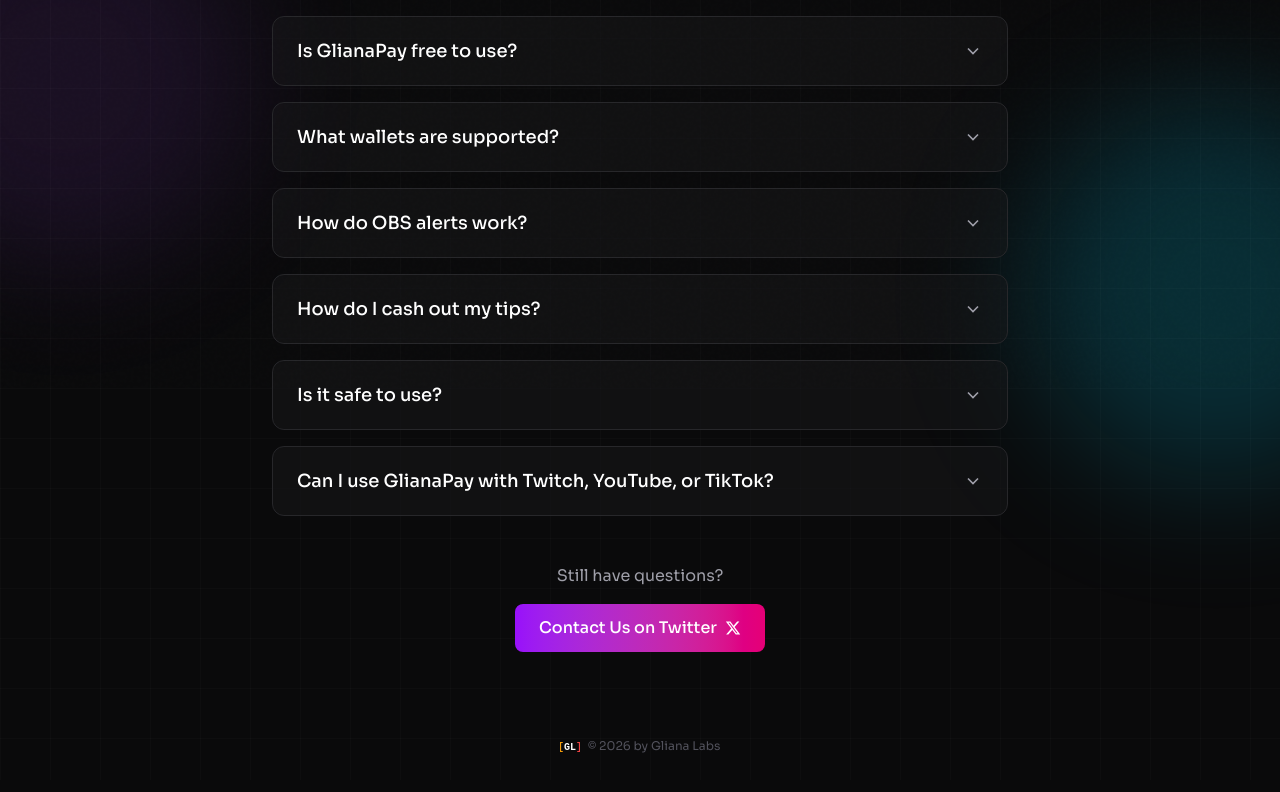
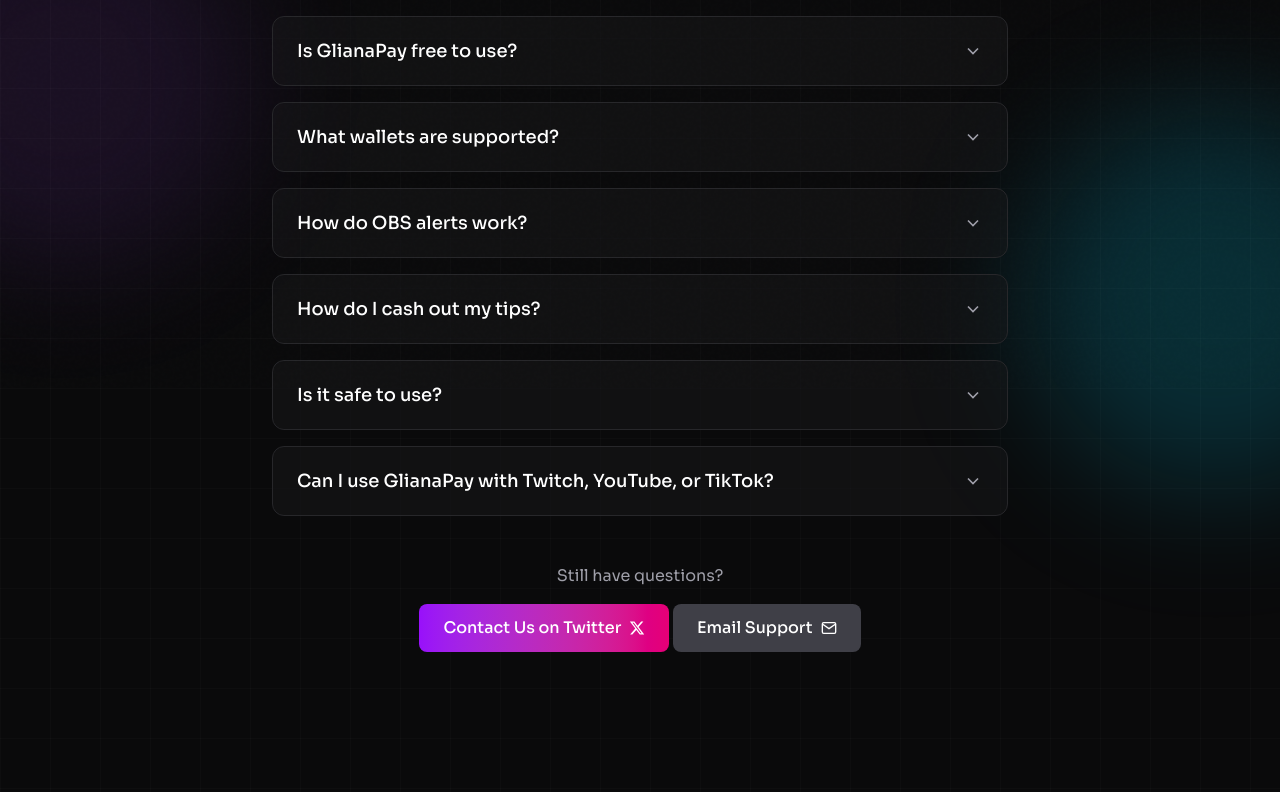
Before and after one commit to Gliana-Labs/gliana-pay-web, a SvelteKit app: page /faq in a window 1280 px wide. Shown: the part 412-1204 px from the top of the page. Built offline with nearby package versions, Linux system fonts and the light colour scheme.

Commit message:
feat: update footer across all pages
- Add Report Bug to login, dashboard, and tipping pages
- Keep copyright only on homepage
- Remove footers from FAQ, How, Docs pages
- Adjust floating icons for better performance

```diff
--- a/src/lib/components/FloatingIcons.svelte
+++ b/src/lib/components/FloatingIcons.svelte
@@ -133,6 +133,12 @@
     z-index: 0;
   }
 
+  @media (max-width: 1024px) {
+    .floating-icons {
+      display: none;
+    }
+  }
+
   .fountain-icon {
     animation: fountain ease-out infinite;
   }
--- a/src/routes/+page.svelte
+++ b/src/routes/+page.svelte
@@ -187,7 +187,7 @@
     </div>
 
     <!-- Footer -->
-    <div class="absolute bottom-6 left-0 right-0 flex justify-center">
+    <div class="absolute bottom-6 left-0 right-0 flex justify-center items-center px-4">
       <a href="https://glianalabs.com" target="_blank" class="flex items-center gap-2 hover:opacity-80 transition-opacity">
         <img src="/gl-logo.svg" alt="gliana" class="h-5 w-auto" />
         <span class="text-zinc-600 text-xs">
--- a/src/routes/[slug]/+page.svelte
+++ b/src/routes/[slug]/+page.svelte
@@ -277,7 +277,7 @@
     <div class="absolute inset-0 bg-[linear-gradient(rgba(255,255,255,0.02)_1px,transparent_1px),linear-gradient(90deg,rgba(255,255,255,0.02)_1px,transparent_1px)] bg-[size:40px_40px]"></div>
   </div>
 
-  <!-- Beta Badge with Tooltip -->
+  <!-- Beta Badge -->
   <div class="absolute top-4 right-4 group z-20">
     <div class="flex items-center gap-2 px-3 py-1.5 bg-yellow-500/20 border border-yellow-500/40 rounded-full cursor-help">
       <span class="w-2 h-2 bg-yellow-400 rounded-full animate-pulse"></span>
@@ -417,6 +417,11 @@
       </div>
     {/if}
   </div>
+
+  <!-- Footer -->
+  <div class="absolute bottom-6 left-0 px-4">
+    <a href="mailto:support@glianapay.com?subject=Report Bug" class="text-xs text-zinc-500 hover:text-white">Report Bug</a>
+  </div>
 </div>
 
 <style>
--- a/src/routes/dashboard/+page.svelte
+++ b/src/routes/dashboard/+page.svelte
@@ -145,7 +145,7 @@
   function testAlertWS() {
     if (testInProgress) return;
     testInProgress = true;
-
+contact
     fetch(`https://api.glianapay.com/api/test-alert/${slug}`, {
       method: 'POST'
     }).then(async (res) => {
@@ -374,6 +374,11 @@
         </div>
       </div>
     </div>
+
+    <!-- Footer -->
+    <div class="absolute bottom-6 left-0 px-4">
+      <a href="mailto:support@glianapay.com?subject=Report Bug" class="text-xs text-zinc-500 hover:text-white">Report Bug</a>
+    </div>
   </div>
 
   <!-- Toast -->
--- a/src/routes/docs/+page.svelte
+++ b/src/routes/docs/+page.svelte
@@ -18,11 +18,12 @@
   <meta name="twitter:image" content="https://glianapay.com/og-image.png" />
 </svelte:head>
 
-<div class="min-h-screen bg-[#0a0a0b] text-white font-['Sora'] relative overflow-hidden">
+<div class="min-h-screen bg-[#0a0a0b] text-white font-['Sora'] flex flex-col">
   <!-- Animated Background -->
   <div class="absolute inset-0 overflow-hidden">
     <div class="absolute top-1/4 -left-32 w-96 h-96 bg-purple-500/20 rounded-full blur-3xl animate-pulse"></div>
     <div class="absolute bottom-1/4 -right-32 w-96 h-96 bg-cyan-500/20 rounded-full blur-3xl animate-pulse" style="animation-delay: 1s;"></div>
+    <div class="absolute inset-0 bg-[linear-gradient(rgba(255,255,255,0.02)_1px,transparent_1px),linear-gradient(90deg,rgba(255,255,255,0.02)_1px,transparent_1px)] bg-[size:50px_50px]"></div>
   </div>
 
   <!-- Header -->
@@ -33,7 +34,7 @@
     <a href="/" class="text-zinc-400 hover:text-white text-sm">← Back</a>
   </div>
 
-  <div class="relative z-10 max-w-4xl mx-auto px-4 py-8 pb-32">
+  <div class="relative z-10 max-w-4xl mx-auto px-4 py-8 pb-32 flex-1">
     <div class="text-center mb-12">
       <h1 class="text-3xl md:text-4xl font-bold mb-4">
         <span class="text-gradient bg-clip-text text-transparent bg-[length:200%_200%] animate-gradient">
@@ -87,14 +88,7 @@
   </div>
 
   <!-- Footer -->
-  <div class="absolute bottom-6 left-0 right-0 flex justify-center">
-    <a href="https://glianalabs.com" target="_blank" class="flex items-center gap-2 hover:opacity-80 transition-opacity">
-      <img src="/gl-logo.svg" alt="gliana" class="h-5 w-auto" />
-      <span class="text-zinc-600 text-xs">
-        &copy; {currentYear} by Gliana Labs
-      </span>
-    </a>
-  </div>
+  <div class="h-6"></div>
 </div>
 
 <style>
--- a/src/routes/faq/+page.svelte
+++ b/src/routes/faq/+page.svelte
@@ -115,7 +115,7 @@
     </div>
 
     <!-- CTA -->
-    <div class="mt-12 text-center">
+    <div class="mt-12 text-center space-y-3">
       <p class="text-zinc-400 mb-4">Still have questions?</p>
       <a
         href="https://twitter.com/glianalabs"
@@ -128,18 +128,21 @@
           <path d="M18.244 2.25h3.308l-7.227 8.26 8.502 11.24H16.17l-5.214-6.817L4.99 21.75H1.68l7.73-8.835L1.254 2.25H8.08l4.713 6.231zm-1.161 17.52h1.833L7.084 4.126H5.117z"/>
         </svg>
       </a>
+      <a
+        href="mailto:support@glianapay.com"
+        class="inline-flex items-center gap-2 bg-zinc-700 hover:bg-zinc-600 px-6 py-3 rounded-lg font-medium transition-all"
+      >
+        Email Support
+        <svg xmlns="http://www.w3.org/2000/svg" class="w-4 h-4" viewBox="0 0 24 24" fill="none" stroke="currentColor" stroke-width="2">
+          <path d="M4 4h16c1.1 0 2 .9 2 2v12c0 1.1-.9 2-2 2H4c-1.1 0-2-.9-2-2V6c0-1.1.9-2 2-2z"></path>
+          <polyline points="22,6 12,13 2,6"></polyline>
+        </svg>
+      </a>
     </div>
   </div>
 
   <!-- Footer -->
-  <div class="absolute bottom-6 left-0 right-0 flex justify-center">
-    <a href="https://glianalabs.com" target="_blank" class="flex items-center gap-2 hover:opacity-80 transition-opacity">
-      <img src="/gl-logo.svg" alt="gliana" class="h-5 w-auto" />
-      <span class="text-zinc-600 text-xs">
-        &copy; {new Date().getFullYear()} by Gliana Labs
-      </span>
-    </a>
-  </div>
+  <div class="absolute bottom-6 left-0 right-0 h-6"></div>
 </div>
 
 <style>
--- a/src/routes/how/+page.svelte
+++ b/src/routes/how/+page.svelte
@@ -18,11 +18,12 @@
   <meta name="twitter:image" content="https://glianapay.com/og-image.png" />
 </svelte:head>
 
-<div class="min-h-screen bg-[#0a0a0b] text-white font-['Sora'] relative overflow-hidden">
+<div class="min-h-screen bg-[#0a0a0b] text-white font-['Sora'] flex flex-col">
   <!-- Animated Background -->
   <div class="absolute inset-0 overflow-hidden">
     <div class="absolute top-1/4 -left-32 w-96 h-96 bg-purple-500/20 rounded-full blur-3xl animate-pulse"></div>
     <div class="absolute bottom-1/4 -right-32 w-96 h-96 bg-cyan-500/20 rounded-full blur-3xl animate-pulse" style="animation-delay: 1s;"></div>
+    <div class="absolute inset-0 bg-[linear-gradient(rgba(255,255,255,0.02)_1px,transparent_1px),linear-gradient(90deg,rgba(255,255,255,0.02)_1px,transparent_1px)] bg-[size:50px_50px]"></div>
   </div>
 
   <!-- Header -->
@@ -33,7 +34,7 @@
     <a href="/" class="text-zinc-400 hover:text-white text-sm">← Back</a>
   </div>
 
-  <div class="relative z-10 max-w-3xl mx-auto px-4 py-8 pb-32">
+  <div class="relative z-10 max-w-3xl mx-auto px-4 py-8 flex-1">
     <!-- Header -->
     <div class="text-center mb-12">
       <h1 class="text-3xl md:text-4xl font-bold mb-4">
@@ -125,7 +126,7 @@
     </div>
 
     <!-- CTA -->
-    <div class="text-center mt-12 mb-24">
+    <div class="text-center mt-12 mb-8">
       <a
         href="/login"
         class="inline-flex items-center gap-2 px-8 py-4 bg-gradient-to-r from-cyan-500 via-purple-500 to-pink-500 hover:from-cyan-400 hover:via-purple-400 hover:to-pink-400 rounded-xl font-semibold transition-all transform hover:scale-[1.02] shadow-lg shadow-purple-500/30"
@@ -136,14 +137,7 @@
   </div>
 
   <!-- Footer -->
-  <div class="absolute bottom-6 left-0 right-0 flex justify-center">
-    <a href="https://glianalabs.com" target="_blank" class="flex items-center gap-2 hover:opacity-80 transition-opacity">
-      <img src="/gl-logo.svg" alt="gliana" class="h-5 w-auto" />
-      <span class="text-zinc-600 text-xs">
-        &copy; {currentYear} by Gliana Labs
-      </span>
-    </a>
-  </div>
+  <div class="h-6"></div>
 </div>
 
 <style>
--- a/src/routes/login/+page.svelte
+++ b/src/routes/login/+page.svelte
@@ -589,6 +589,11 @@
         <a href="/" class="hover:text-purple-400">← Back to Home</a>
       </p>
     </div>
+
+    <!-- Footer -->
+    <div class="absolute bottom-6 left-0 px-4">
+      <a href="mailto:support@glianapay.com?subject=Report Bug" class="text-xs text-zinc-500 hover:text-white">Report Bug</a>
+    </div>
   </div>
 {/if}
 
```
